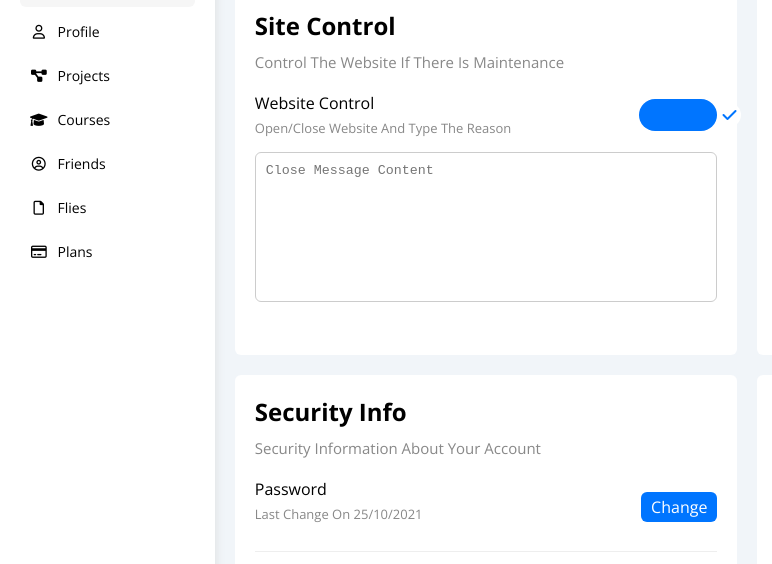
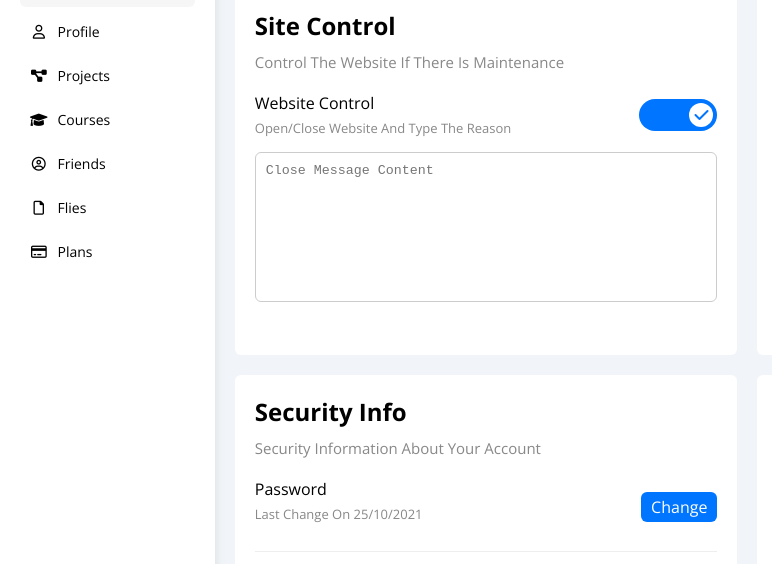
Before and after one commit to selmyabed/HTML-CSS-Template_Four, a plain HTML site: page setting.html in a window 1280 px wide. Shown: the part 171-735 px from the top of the page, 0-772 px from the left. Drawn offline with nearby package versions, Linux system fonts and the light colour scheme; a web font is replaced by a local one.

Commit message:
Update style.css

```diff
--- a/css/style.css
+++ b/css/style.css
@@ -1147,7 +1147,7 @@ a {
 }
 .toggle-checkbox:checked + .toggle-switch::before {
     content: '\f00c';
-    left: 78px;
+    left: 50px;
     color: var(--blue-color);
 }
 .settings-page :disabled {
```
